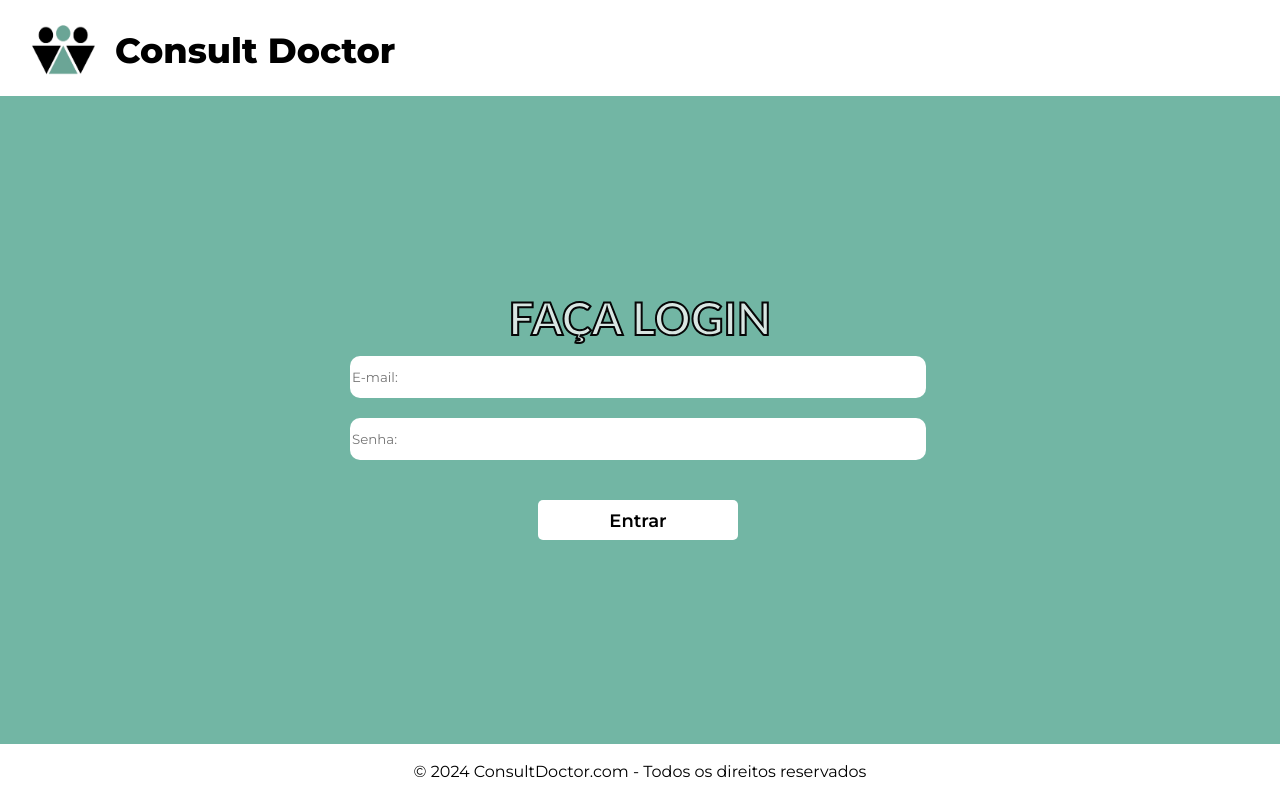
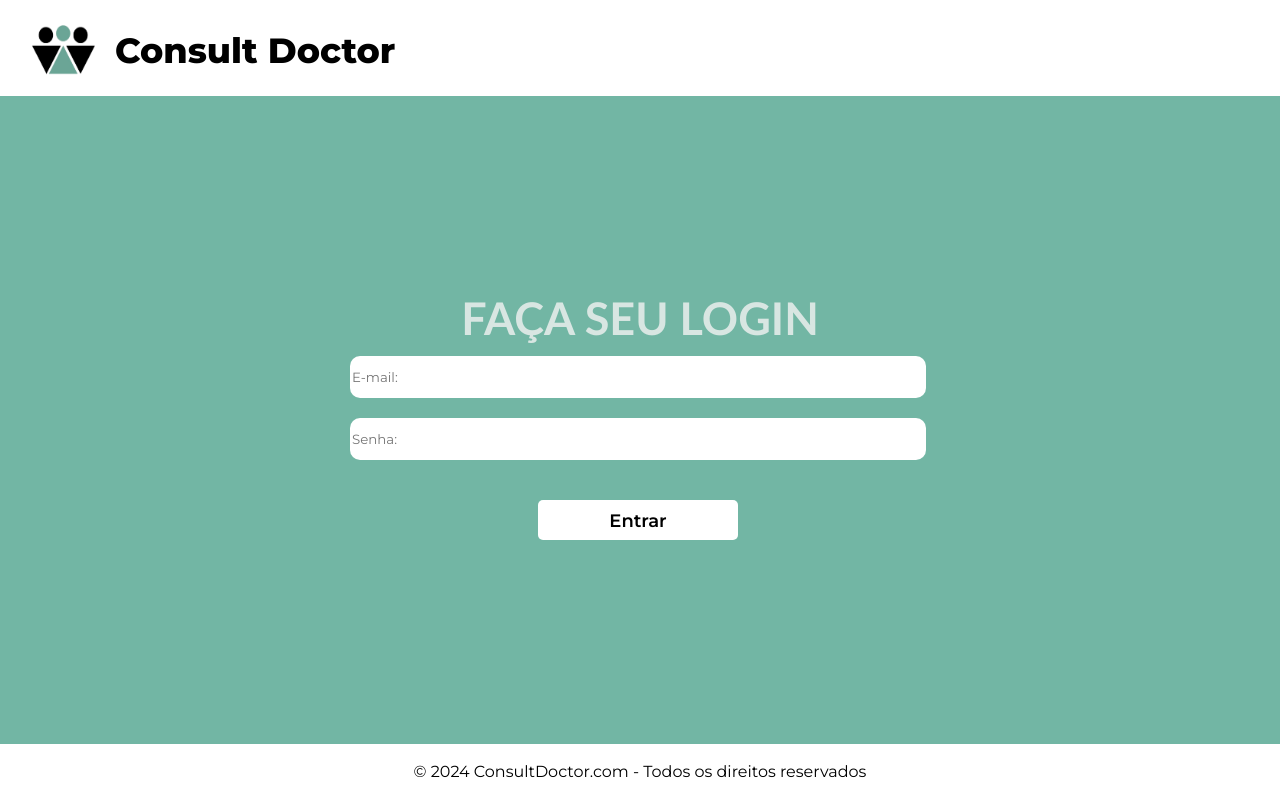
Before and after one commit to rizinho/TCC-parte2, a Next.js app: page /Login in a window 1280 px wide. Built offline with nearby package versions, Linux system fonts and the light colour scheme.

Commit message:
bteste12

```diff
--- a/src/app/CadastroCli/cadastro.module.css
+++ b/src/app/CadastroCli/cadastro.module.css
@@ -38,6 +38,15 @@
   font-size: 35px;
 }
 
+.tit{
+  margin-top: 90px;
+  font-weight: 800;
+  font-size: 45px;
+  text-align: center;
+  font-family: 'Gill Sans', sans-serif;
+  color: #d8e6e2;
+}
+
 /* form */
 
 .form {
@@ -45,6 +54,7 @@
   display: flex;
   justify-content: center;
   align-items: center;
+  margin-bottom: 90px;
 }
 
 .form1 {
@@ -123,6 +133,7 @@
 }
 
 .cad:visited {
+  color: inherit;
   text-decoration: none;
 }
 
--- a/src/app/Login/login.module.css
+++ b/src/app/Login/login.module.css
@@ -45,8 +45,6 @@
   text-align: center;
   font-family: 'Gill Sans', sans-serif;
   color: #d8e6e2;
-  -webkit-text-stroke: 2px #060707;
-
 }
 
 /* form */
--- a/src/app/Login/page.tsx
+++ b/src/app/Login/page.tsx
@@ -28,7 +28,7 @@ export default function Login() {
                 </div>
             </header>
 
-            <h1 className={styles.tit}>FAÇA LOGIN</h1>
+            <h1 className={styles.tit}>FAÇA SEU LOGIN</h1>
 
             <div className={styles.form}>
                 <form className={styles.form1}>
```
Also changed, not shown: src/app/CadastroCli/page.tsx (+13 -2 lines).
